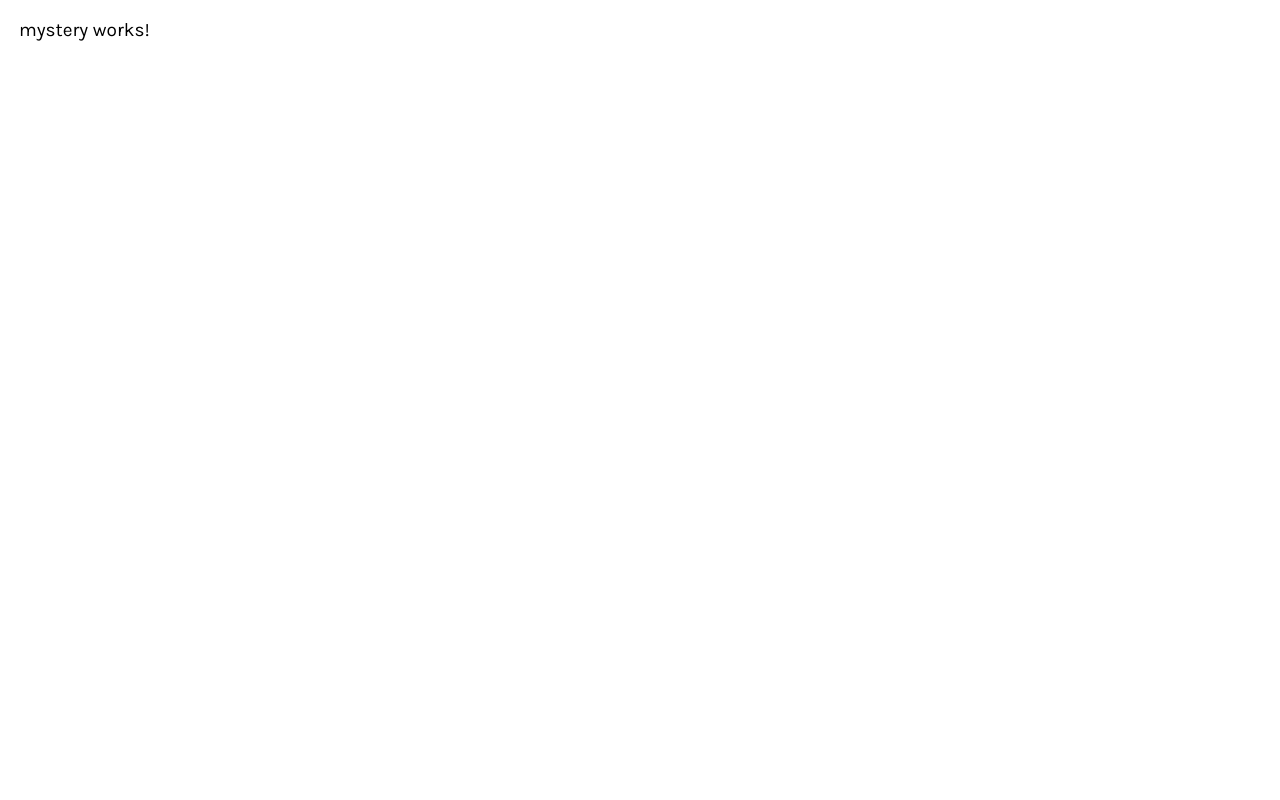
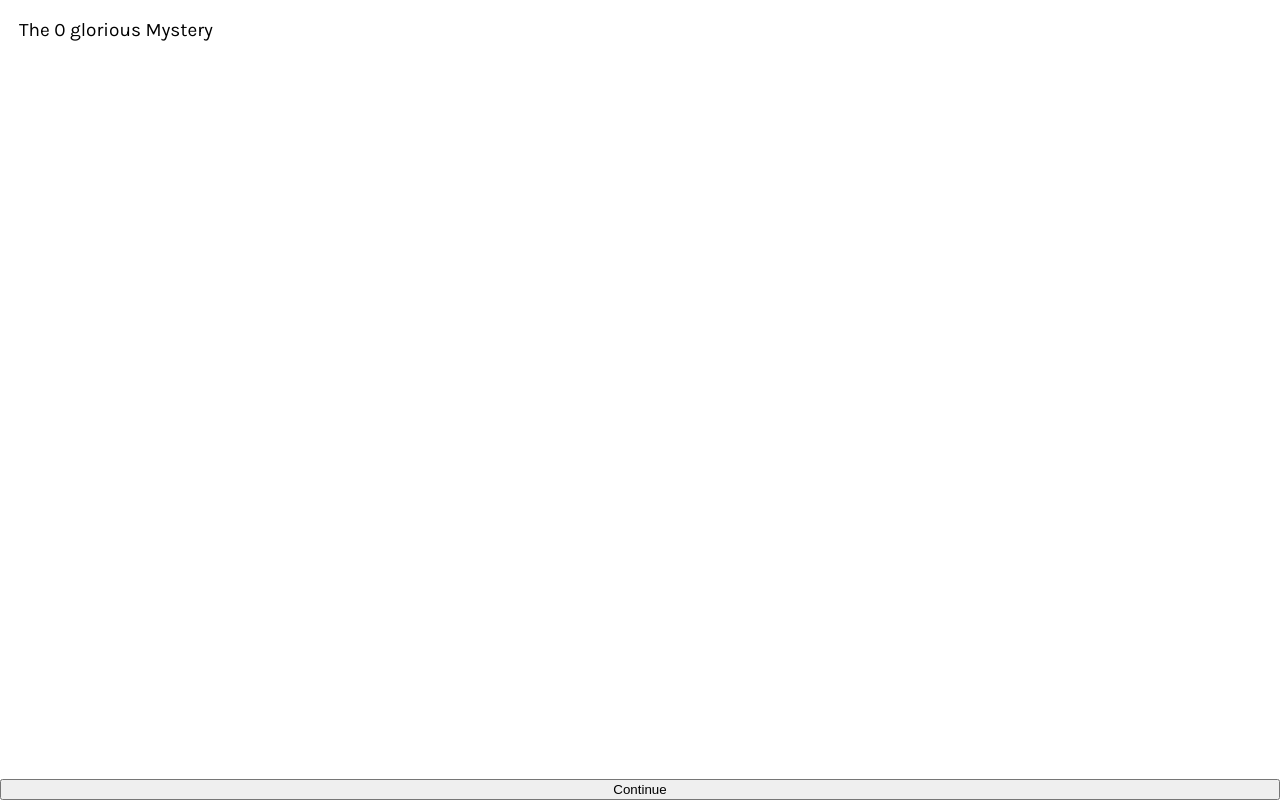
Before and after one commit to IanTheG/CTB-Angular, an Angular app in the folder ctb-angular/: page /glorious in a window 1280 px wide. Built offline with nearby package versions, Linux system fonts and the light colour scheme.

Commit message:
Added basic routing and state change when button is pressed to continue

```diff
--- a/ctb-angular/src/app/app-routing.module.ts
+++ b/ctb-angular/src/app/app-routing.module.ts
@@ -9,21 +9,13 @@ const routes: Routes = [
     path: '',
     component: HomeComponent,
   },
+  ...['glorious', 'joyful', 'sorrowful', 'luminous'].map((path) => ({
+    path,
+    component: MysteryComponent,
+  })),
   {
-    path: 'glorious',
-    component: MysteryComponent,
-  },
-  {
-    path: 'joyful',
-    component: MysteryComponent,
-  },
-  {
-    path: 'sorrowful',
-    component: MysteryComponent,
-  },
-  {
-    path: 'luminous',
-    component: MysteryComponent,
+    path: 'final-prayers',
+    component: HomeComponent,
   },
 ]
 
--- a/ctb-angular/src/app/views/home/home.component.scss
+++ b/ctb-angular/src/app/views/home/home.component.scss
@@ -11,7 +11,6 @@
   > a {
     flex: 1;
     margin: 0;
-    width: 50%;
     cursor: pointer;
     color: inherit;
     text-decoration: none;
@@ -23,6 +22,7 @@
     }
 
     p {
+      width: 50%;
       margin: 0;
       padding: 0.5rem 0 0.5rem 3rem;
     }
--- a/ctb-angular/src/app/views/mystery/mystery.component.html
+++ b/ctb-angular/src/app/views/mystery/mystery.component.html
@@ -1 +1,5 @@
-<p>mystery works!</p>
+<div class="box">
+  <p>The {{ decade }} {{ mystery }} Mystery</p>
+  <!-- <a [routerLink]="nextUrl" [state]="{ decade: decade + 1 }">Continue</a> -->
+  <button (click)="nextDecade()" clickable>Continue</button>
+</div>
--- a/ctb-angular/src/app/views/mystery/mystery.component.ts
+++ b/ctb-angular/src/app/views/mystery/mystery.component.ts
@@ -1,16 +1,44 @@
-import { Component, OnInit } from '@angular/core'
-import { ActivatedRoute } from '@angular/router'
+import { Component, Input, OnChanges, OnInit } from '@angular/core'
+import { Router } from '@angular/router'
 
 @Component({
   selector: 'app-mystery',
   templateUrl: './mystery.component.html',
   styleUrls: ['./mystery.component.scss'],
 })
-export class MysteryComponent implements OnInit {
-  constructor(private route: ActivatedRoute) {}
+export class MysteryComponent implements OnInit, OnChanges {
+  constructor(private router: Router) {}
+
+  mystery: string = ''
+  decade: number = 0 // zero based to fetch correct index from json file inside data
+
+  nextDecade() {
+    if (this.decade < 4) this.decade += 1
+    else this.router.navigateByUrl('final-prayers')
+    // Push new path onto history stack to enable forward / backward nav
+    // this.router
+    // Update this component to render next mystery, or final prayers
+    // if (this.decade < 5) this.decade = this.decade + 1
+  }
 
   ngOnInit(): void {
-    const routeParams = this.route.paramMap
-    console.log(routeParams)
+    const route = this.router.url.split('/')
+    this.mystery = route[1]
+    // this.decade = Number(route[2])
+    // this.nextUrl = `/${this.mystery}/${this.decade + 1}`
+
+    // const test = route.match(/\/(\w+)\/(\d)/gi)
+    // Extract data passed from app-routing.module.ts
+    // const data = this.router.routerState.root.firstChild?.snapshot.data
+    // if (data && data.id && data.mystery) {
+    //   this.decade = data.id
+    //   this.mystery = data.mystery
+    //   this.nextUrl = `/${this.mystery}/${this.decade + 1}`
+    // }
+    // // console.log(data?.id, data?.mystery)
+
+    // console.log(this.mystery, this.decade)
   }
+
+  ngOnChanges(): void {}
 }
```
